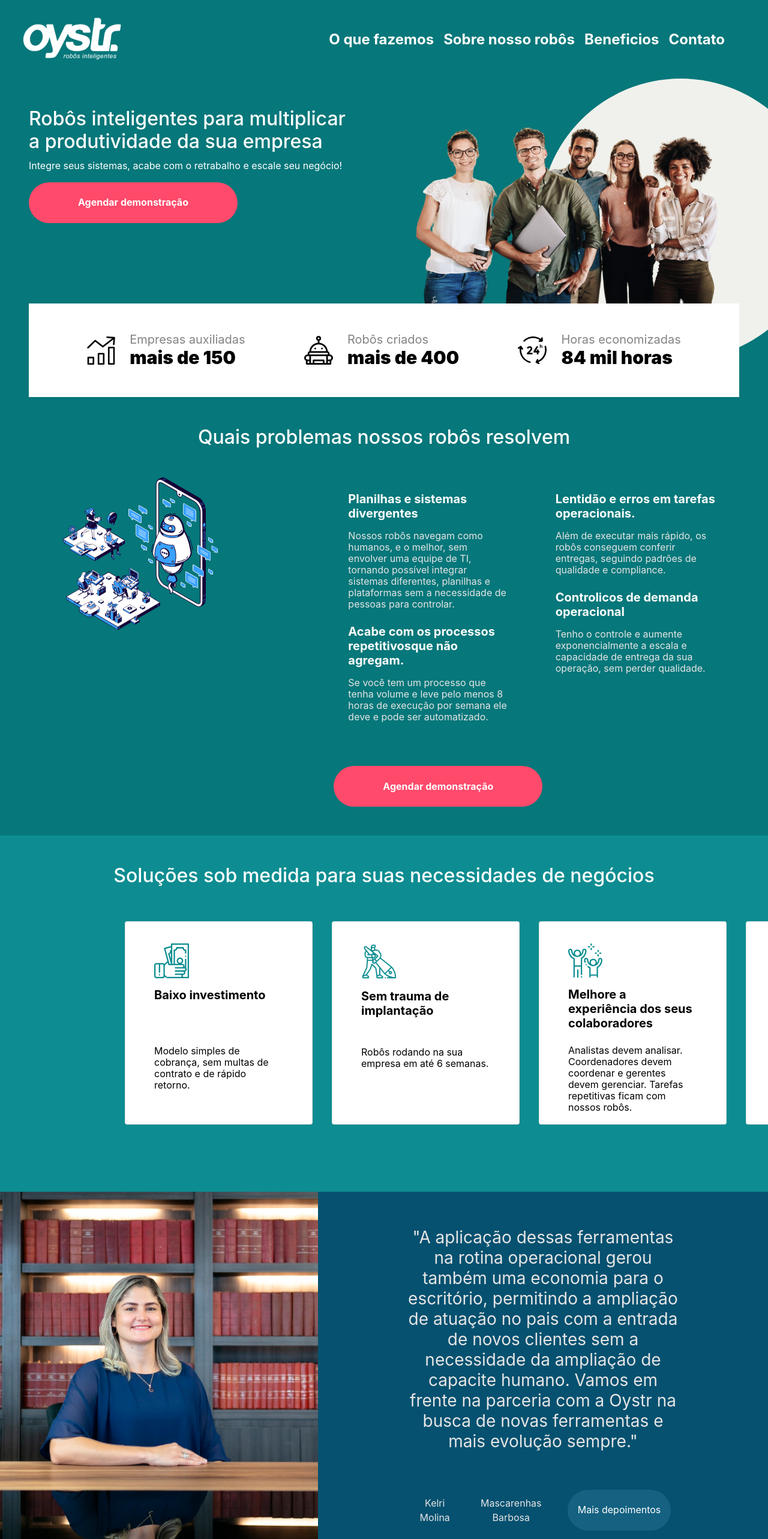
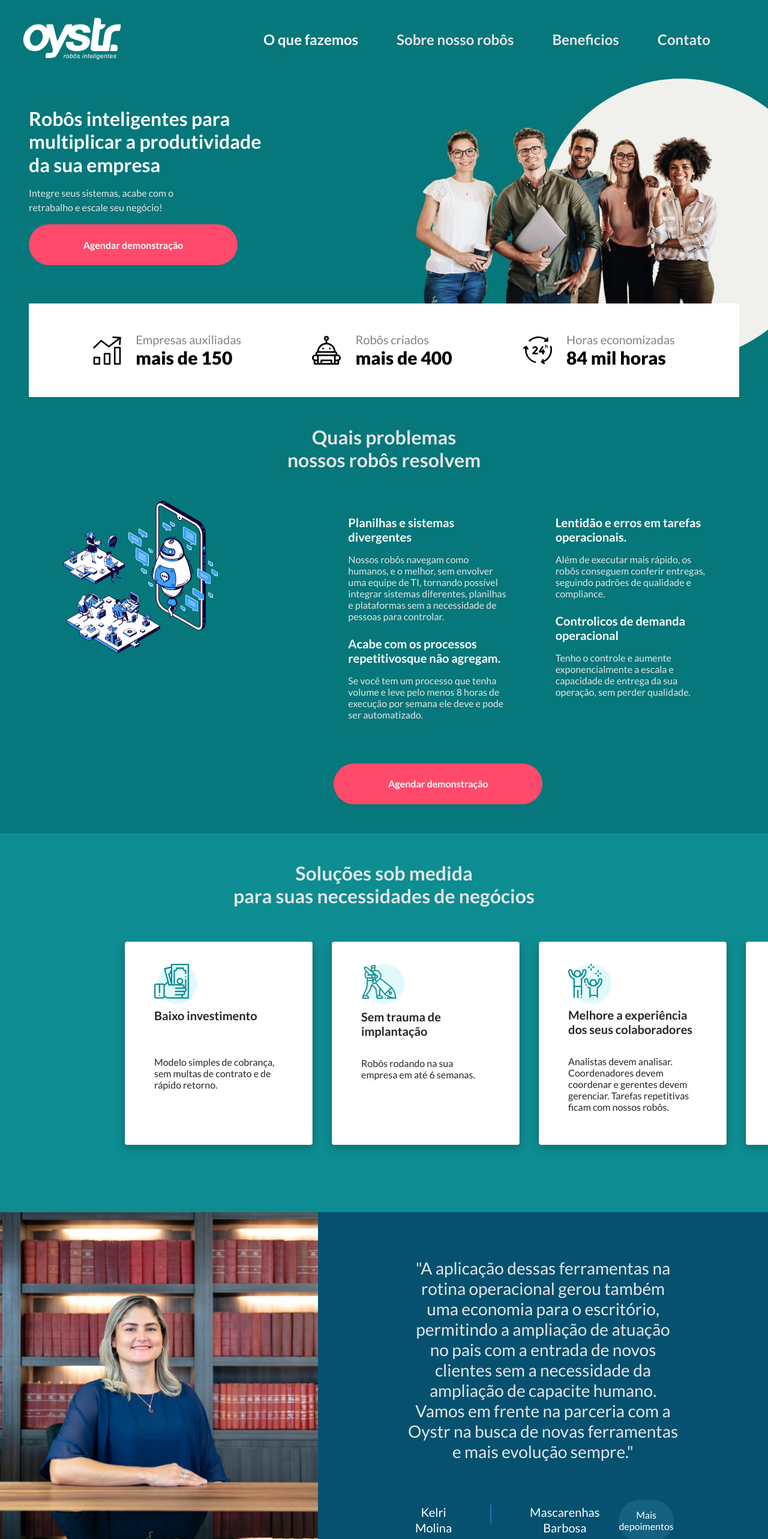
Before and after one commit to luckgoncalves/RPA-Oystr, a React (Create React App) app: page / in a window 1280 px wide. Shown: the top 2566 px of the page at 60% size. Built offline with nearby package versions, Linux system fonts and the light colour scheme.

Commit message:
build page rpa

```diff
--- a/package.json
+++ b/package.json
@@ -9,6 +9,7 @@
     "bootstrap": "^4.5.3",
     "react": "^17.0.1",
     "react-dom": "^17.0.1",
+    "react-icons": "^3.11.0",
     "react-scripts": "4.0.0",
     "reactstrap": "^8.6.0",
     "styled-components": "^5.2.0",
--- a/src/App.js
+++ b/src/App.js
@@ -12,6 +12,7 @@ import marketing from './assets/img/marketing.svg'
 import robot from './assets/img/robot.svg'
 import time from './assets/img/time.svg'
 import ellipse from './assets/img/ellipse.svg'
+import play from './assets/img/play.svg'
 import './App.css';
 
 function App() {
@@ -25,12 +26,12 @@ function App() {
     <div className="App">
       <Header />
       <main>
-       <section className="d-flex flex-column">
+       <section id="whatWheDo" className="d-flex flex-column">
         <div className="d-flex justify-content-between">
-          <div className="p-5 text-left">
-            <h2>Robôs inteligentes para multiplicar a produtividade da sua empresa</h2>
-            <p>Integre seus sistemas, acabe com o retrabalho e escale seu negócio!</p>
-            <button className="button-agenda">Agendar demonstração</button>
+          <div className="p-5 text-left" style={{width: '40%'}}>
+            <h2 className="fw-bold mb-3">Robôs inteligentes para multiplicar a produtividade da sua empresa</h2>
+            <p className="fw-400 mb-3" style={{color: '#E5E5E5'}}>Integre seus sistemas, acabe com o <br/>retrabalho e escale seu negócio!</p>
+            <button className="button-agenda fw-700">Agendar demonstração</button>
           </div>
           <div style={{position: 'relative'}}>
             <img className="ellipse" src={ellipse} alt="Ellipse" />
@@ -67,8 +68,8 @@ function App() {
             </div>
           </div>
       </section>
-     <section className="my-5" >
-        <h2>Quais problemas nossos robôs resolvem</h2>
+     <section id="aboutRobots" className="my-5" >
+        <h2 className="fw-700" style={{color: '#E5E5E5'}}>Quais problemas<br /> nossos robôs resolvem</h2>
         <div className="d-flex row m-5 justify-content-center">
           <div className="col-xs-12 col-lg-5">
             <img src={bots} className="w-100"  alt="Bots"/>
@@ -100,15 +101,18 @@ function App() {
           </div>
         </div>
       </section>
-      <section className="py-5 d-flex flex-column justify-content-start align-items-end" style={{background: '#0D8D91'}}>
+      <section id="benefits" className="py-5 d-flex flex-column justify-content-start align-items-end" style={{background: '#0D8D91'}}>
         <div className="w-100">
-          <h2>Soluções sob medida para suas necessidades de negócios</h2>
+          <h2 className="fw-700" style={{color: '#E5E5E5'}}>Soluções sob medida<br /> para suas necessidades de negócios</h2>
         </div>
         <div className="conteiner-card d-flex my-5">
           {cards.map( card =>
             <div className="card mx-3">
               <div className="card-body px-5">
-                <img src={card.icon} className="mt-3 d-block" alt="Card" />
+                <div>
+                  <div className="elipse-img-card"></div>
+                  <img src={card.icon} className="card-ico mt-3 d-block" alt="Card" />
+                </div>
                 <div className="card-title text-left my-3" style={{color: '#000'}}>{card.title}</div>
                 <div className="card-text text-left" style={{color: '#000'}}>{card.text}</div>
               </div>
@@ -126,8 +130,11 @@ function App() {
             Vamos em frente na parceria com a Oystr na busca de novas ferramentas e mais evolução sempre."</p>
           </div>
           <div style={{width: '70%'}} className="d-flex align-items-center justify-content-between">
-            <div className="autor-depoimento mx-3">Kelri Molina </div>
-            <div className="escritorio-depoimento mx-3">Mascarenhas Barbosa</div>
+            <div className="d-flex justify-content-between">
+              <div className="autor-depoimento mx-3"><span>Kelri Molina</span> </div>
+              <div className="mx-5" style={{height: '31px', border: '1px solid #396AB7'}}></div>
+              <div className="escritorio-depoimento mx-3"><span>Mascarenhas Barbosa</span></div>
+            </div>
             <button className="button-depoimento mx-3"> Mais depoimentos </button>
           </div>
         </div>
@@ -138,15 +145,22 @@ function App() {
           <p>Confira as maiores dúvidas para entregar robôs nas operações.</p>
         </div>
         <div className="d-flex align-items-center my-5">
-          <div>
+          <div style={{zIndex:11, width: '25rem'}}>
             <ul className="list-perguntas text-left">
-              <li>Como funciona?</li>
-              <li>Quanto tempo para criar um robô?</li>
-              <li>Quais carteiras trabalhamos?</li>
-              <li>Como são as integrações?</li>
+              <li className="d-flex justify-content-between active">Como funciona?
+              <div style={{width: '26px', height: '26px', borderRadius: '50%', background: '#FF4A6B'}} className="tag-play align-items-center justify-content-center"><img src={play}  alt="Play"/></div></li>
+              <li className="d-flex justify-content-between">Quais carteiras trabalhamos?
+                <div style={{width: '26px', height: '26px', borderRadius: '50%', background: '#FF4A6B'}} className="tag-play align-items-center justify-content-center"><img src={play}  alt="Play"/></div>
+              </li>
+              <li className="d-flex justify-content-between">Quais carteiras trabalhamos?
+                <div style={{width: '26px', height: '26px', borderRadius: '50%', background: '#FF4A6B'}} className="tag-play align-items-center justify-content-center"><img src={play}  alt="Play"/></div>
+              </li>
+              <li className="d-flex justify-content-between">Como são as integrações?
+                <div style={{width: '26px', height: '26px', borderRadius: '50%', background: '#FF4A6B'}} className="tag-play align-items-center justify-content-center"><img src={play}  alt="Play"/></div>
+              </li>
             </ul>
           </div>
-          <div className="card card-perguntas mx-3">
+          <div className="card card-perguntas mx-3" style={{zIndex:10}}>
             <div className="card-body ">
               <div className="card-text  text-left" style={{color: '#000'}}>
                 Solicite a lista de robôs que temos para suas carteiras. São mais de 400 robôs! Se não encontrar o que precisa, nossa equipe técnica levanta as suas necessidades e desenha o projeto sem custo!
@@ -155,12 +169,12 @@ function App() {
           </div>
         </div>
       </section>
-      <section className="d-flex justify-content-between align-items-center justify-content-center">
+      <section id="contact" className="d-flex justify-content-between align-items-center justify-content-center">
         <div className="p-5 w-50 text-left d-flex justify-content-center align-items-center">
           <div>
             <h2>Vamos fazer seu negócio<br/> crescer, juntos</h2>
             <p>Ligue para nós em <b>+55(41) 9 9235-0918</b></p>
-            <button className="bt-contato">Fale conosco</button>
+            <button className="button-contato">Fale conosco</button>
           </div>
         </div>
         <div>
--- a/src/components/Header/index.jsx
+++ b/src/components/Header/index.jsx
@@ -22,17 +22,17 @@ function Header() {
         <NavbarToggler onClick={toggle} />
         <Collapse isOpen={isOpen} navbar>
           <Nav className="ml-auto" navbar>
-            <NavItem>
-              <NavLink href="/components/">O que fazemos</NavLink>
+            <NavItem className="mx-xl-4 mx-lg-3">
+              <NavLink className="active" href="#whatWheDo">O que fazemos</NavLink>
             </NavItem>
-            <NavItem>
-              <NavLink href="/components/">Sobre nosso robôs</NavLink>
+            <NavItem className="mx-xl-4 mx-lg-3">
+              <NavLink href="#aboutRobots">Sobre nosso robôs</NavLink>
             </NavItem>
-            <NavItem>
-              <NavLink href="/components/">Beneficios</NavLink>
+            <NavItem className="mx-xl-4 mx-lg-3">
+              <NavLink href="#benefits">Beneficios</NavLink>
             </NavItem>
-            <NavItem>
-              <NavLink href="https://github.com/reactstrap/reactstrap">Contato</NavLink>
+            <NavItem className="mx-xl-4 mx-lg-3">
+              <NavLink href="#contact">Contato</NavLink>
             </NavItem>
           </Nav>
         </Collapse>
--- a/src/components/Header/styles.jsx
+++ b/src/components/Header/styles.jsx
@@ -5,7 +5,17 @@ export const Container = styled.div`
 
   .nav-item {
     .nav-link {
-      color: #FFFFFF !important;
+      color: #E5E5E5;
+      transition: all .2s ease-in-out;
+
+      &.nav-link:hover {
+        color: #FFF !important;
+        transform: scale(1.05);
+      }
+
+      &.active {
+        color: #FFF !important;
+      }
 
       font-size: 24px;
       line-height: 29px;
--- a/src/index.css
+++ b/src/index.css
@@ -1,7 +1,26 @@
+@import url('https://fonts.googleapis.com/css2?family=Lato:wght@400;700;900&display=swap');
+
 * {
   margin: 0;
   padding: 0;
   box-sizing: border-box;
+
+  font-family: 'Lato', sans-serif;
+}
+
+.fw-bold {
+  font-weight: bold;
+}
+.fw-400 {
+  font-weight: 400;
+}
+
+.fw-700 {
+  font-weight: 700;
+}
+
+.fw-900 {
+  font-weight: 900;
 }
 
 html, body, #root {
@@ -48,9 +67,15 @@ ul, li {
   line-height: 19px;
   text-align: center;
   color: #FFFFFF;
+
+  transition: all .2s ease-in-out;
 }
 
-.bt-contato {
+.button-depoimento:hover {
+  transform: scale(1.05)
+}
+
+.button-contato {
   width: 232px;
   height: 68px;
 
@@ -63,6 +88,12 @@ ul, li {
   line-height: 19px;
   text-align: center;
   color: #FFFFFF;
+
+  transition: all .2s ease-in-out;
+}
+
+.button-contato:hover {
+  transform: scale(1.05);
 }
 
 .card-problemas {
@@ -73,7 +104,7 @@ ul, li {
 .card-problemas h3 {
   font-size: 20px;
   line-height: 24px;
-  font-weight: bold;
+  font-weight: 700;
 
   color: #fff;
   margin-bottom: 1rem;
@@ -81,7 +112,7 @@ ul, li {
 
 .card-problemas p {
   font-size: 16px;
-  font-weight: normal;
+  font-weight: 400;
   line-height: 19px;
 
   color: #E5E5E5;
@@ -101,12 +132,17 @@ ul, li {
   line-height: 19px;
   text-align: center;
 
+  transition: all .2s ease-in-out;
+}
+
+.button-agenda:hover {
+  transform: scale(1.05);
 }
 
 .conteiner-card {
   width: 85%;
 
-  overflow-x: scroll;
+  overflow-x: auto;
   justify-content: start;
   padding-bottom: 1rem;
 }
@@ -126,28 +162,62 @@ ul, li {
   background-color: #40ACAE;
 }
 
-.card {
+.conteiner-card .card-body .elipse-img-card {
+  width: 67px;
+  height: 67px;
+  position: absolute;
+
+  background: #E2F9FA;
+  border-radius: 50%;
+  z-index: 10;
+
+  margin-left: 0.3rem;
+}
+.conteiner-card .card-body .card-ico {
+  position: relative;
+  z-index: 12;
+}
+
+.conteiner-card .card {
   height: 339px;
   width: 313px;
   min-width: 313px !important;
+
+  box-shadow: 0px 4px 15px rgba(0, 0, 0, 0.25);
 }
 
 .card .card-title {
-  font-weight: bold;
+  font-weight: 700;
   font-size: 20px;
   line-height: 24px;
 
-  color: #252525;
+  color: #252525 !important;
 
-  height: 5rem;
+  height: 4rem;
 }
 
 .card .card-text {
-  font-weight: normal;
+  font-weight: 400;
   font-size: 16px;
   line-height: 19px;
 
-  color: #252525;
+  color: #252525 !important;
+}
+
+.autor-depoimento span {
+  font-size: 20px;
+  font-weight: 400;
+  color: #fff;
+
+  line-height: 24px;
+}
+
+.escritorio-depoimento span {
+  font-size: 20px;
+  font-weight: 400;
+  color: #fff;
+
+  line-height: 24px;
 }
 
 .card-perguntas{
@@ -190,7 +260,7 @@ ul, li {
 }
 
 .statistic .statistic-text h5{
-  font-weight: normal;
+  font-weight: 400;
   font-size: 20px;
   line-height: 24px;
 
@@ -209,6 +279,7 @@ ul, li {
 .list-perguntas li {
   background: #06777A;
   border-radius: 4px;
+  width: auto;
 
   border: 1px solid #06777A;
   padding: 1rem 3.5rem;
@@ -218,5 +289,35 @@ ul, li {
   font-size: 20px;
   line-height: 24px;
 
+  cursor: pointer;
   color: #E5E5E5;
+  transition: all .2s ease-in-out;
+  padding-right: 0rem;
 }
+
+.list-perguntas li .tag-play {
+  opacity: 0;
+
+  transition: all 0s ease-in-out;
+}
+
+.list-perguntas .active {
+  margin-right: -55px;
+  padding-right: 1rem;
+}
+
+.list-perguntas .active .tag-play {
+  display: flex;
+  opacity: 1;
+}
+
+.list-perguntas li:hover .tag-play {
+  display: flex;
+  opacity: 1;
+}
+
+
+.list-perguntas li:hover {
+  margin-right: -55px;
+  padding-right: 1rem;
+}
```
Also changed, not shown: src/assets/img/play.svg (added), 12 other files (tests, documents, lock files or other folders).
